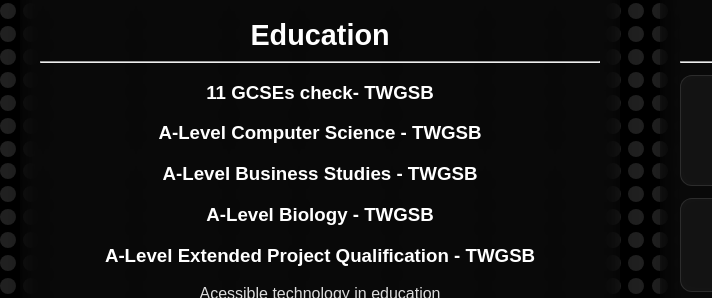
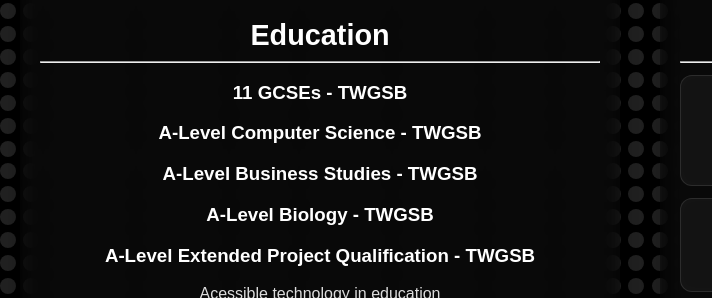
Before and after one commit to Jacob-Browning/Jacob-Browning.github.io, a plain HTML site: page index.html in a window 1280 px wide. Shown: the part 408-706 px from the top of the page, 0-712 px from the left. Drawn offline with Linux system fonts and the light colour scheme.

Commit message:
more changes

```diff
--- a/index.html
+++ b/index.html
@@ -32,7 +32,7 @@
     <div class="panel div3">
       <h1>Education</h1>
       <hr>
-      <h3>11 GCSEs check- TWGSB</h3>
+      <h3>11 GCSEs - TWGSB</h3>
       <h3>A-Level Computer Science - TWGSB</h3>
       <h3>A-Level Business Studies - TWGSB</h3>
       <h3>A-Level Biology - TWGSB</h3>
```
